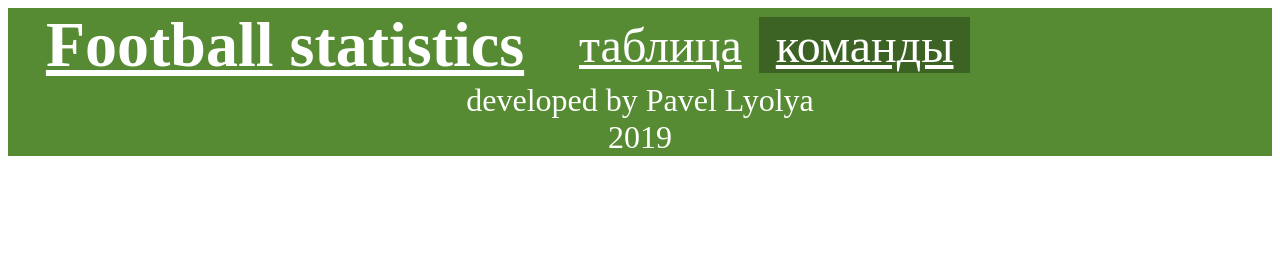
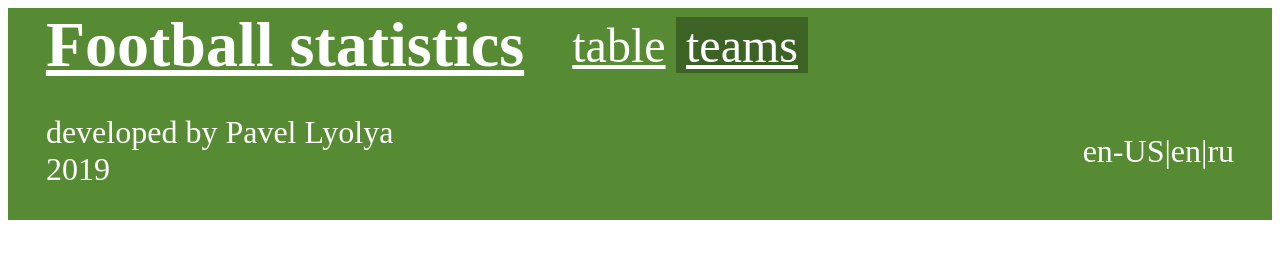
Before and after one commit to pavelLyolya/Medical-research, a React app: page /teams/1 in a window 1280 px wide. Built offline with nearby package versions, Linux system fonts and the light colour scheme; no server answers.

Commit message:
feat: add language toggling

```diff
--- a/src/app/components/Footer.js
+++ b/src/app/components/Footer.js
@@ -1,10 +1,19 @@
 import React from 'react';
 import '../../css/Footer.scss';
+import i18nInstance from '../../i18n';
 
 const Footer = () => (
     <footer className='appFooter'>
-        <span>developed by Pavel Lyolya</span>
-        <span>2019</span>
+        <p className='devInfo'>
+            <span>developed by Pavel Lyolya</span>
+            <span>2019</span>
+        </p>
+        <ul className='languages'>
+            {i18nInstance.languages.map((item, index) => <li
+                key={index}
+                onClick={() => i18nInstance.changeLanguage(item)}
+            >{item}</li>)}
+        </ul>
     </footer>
 );
 
--- a/src/css/Footer.scss
+++ b/src/css/Footer.scss
@@ -1,9 +1,11 @@
 .appFooter {
     bottom: 0;
     display: flex;
-    flex-direction: column;
-    justify-content: space-around;
+    flex-direction: row;
+    justify-content: space-between;
     align-items: center;
+    padding: 0 3%;
+    box-sizing: border-box;
     width: 100%;
     min-height: 7vh;
     font-size: 2rem;
@@ -11,3 +13,19 @@
     color: #fff;
     background-color: #568b33;
 }
+
+.devInfo {
+    display: flex;
+    flex-direction: column;
+}
+
+.languages li {
+    display: inline;
+    &:not(:first-child)::before {
+        content: '|';
+    }
+    &:hover {
+        text-decoration: underline;
+        cursor: pointer;
+    }
+}
--- a/src/i18n/index.js
+++ b/src/i18n/index.js
@@ -10,8 +10,6 @@ const options = {
 
     debug: true,
 
-    lng: 'ru',
-
     resources: {
         ru: {
             common: ru.ru,
@@ -21,7 +19,7 @@ const options = {
         },
     },
 
-    fallbackLng: 'en',
+    fallbackLng: ['en', 'ru'],
 
     ns: ['common'],
 
```
